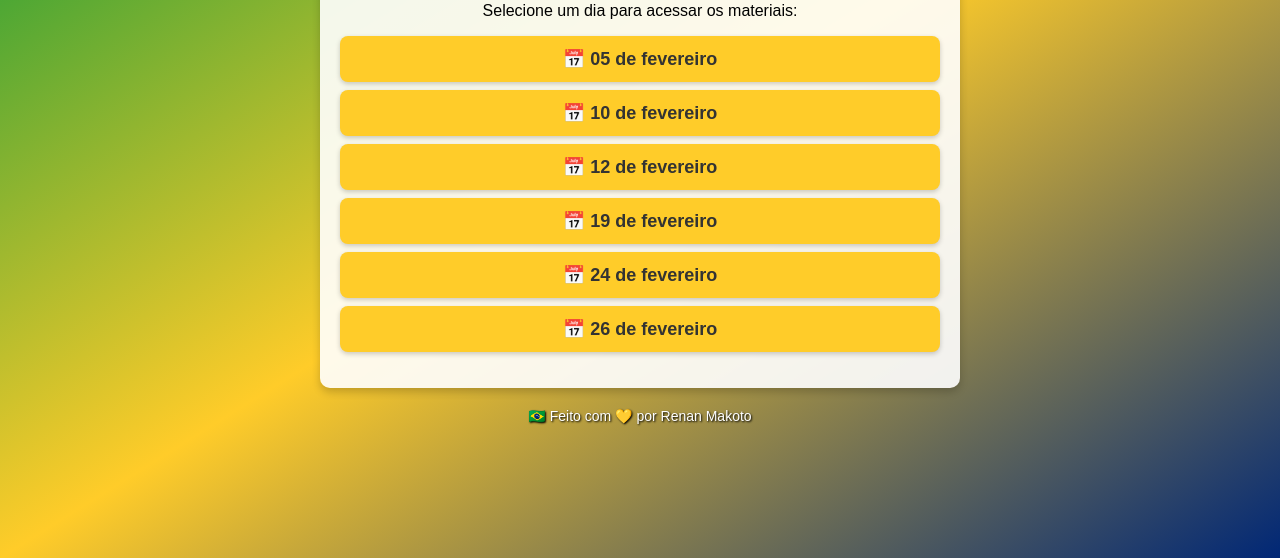
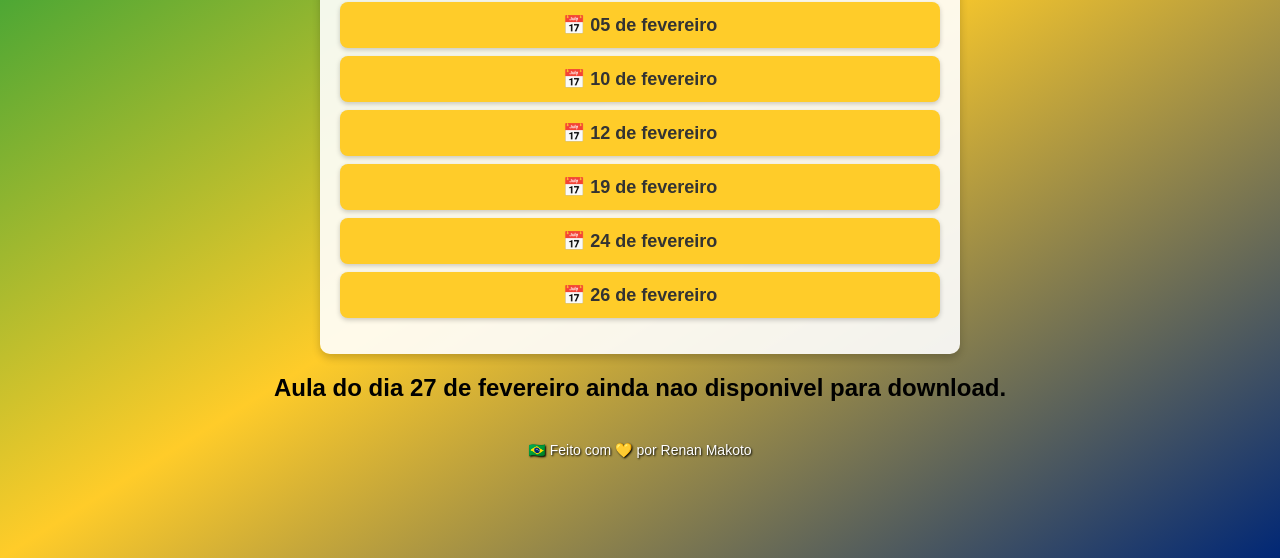
Before and after one commit to renanmakoto/portuguese_classes, a plain HTML site: page index.html in a window 1280 px wide. Shown: the part 242-800 px from the top of the page. Drawn offline with Linux system fonts and the light colour scheme.

Commit message:
Update index.html

```diff
--- a/index.html
+++ b/index.html
@@ -15,6 +15,8 @@
         <ul class="directory-list" id="directory-list"></ul>
     </div>
 
+    <h2>Aula do dia 27 de fevereiro ainda nao disponivel para download.</h2>
+
     <footer>🇧🇷 Feito com 💛 por <a href="https://renanmakoto.com" target="_blank">Renan Makoto</a></footer>
 
     <script src="./script.js"></script>
```
